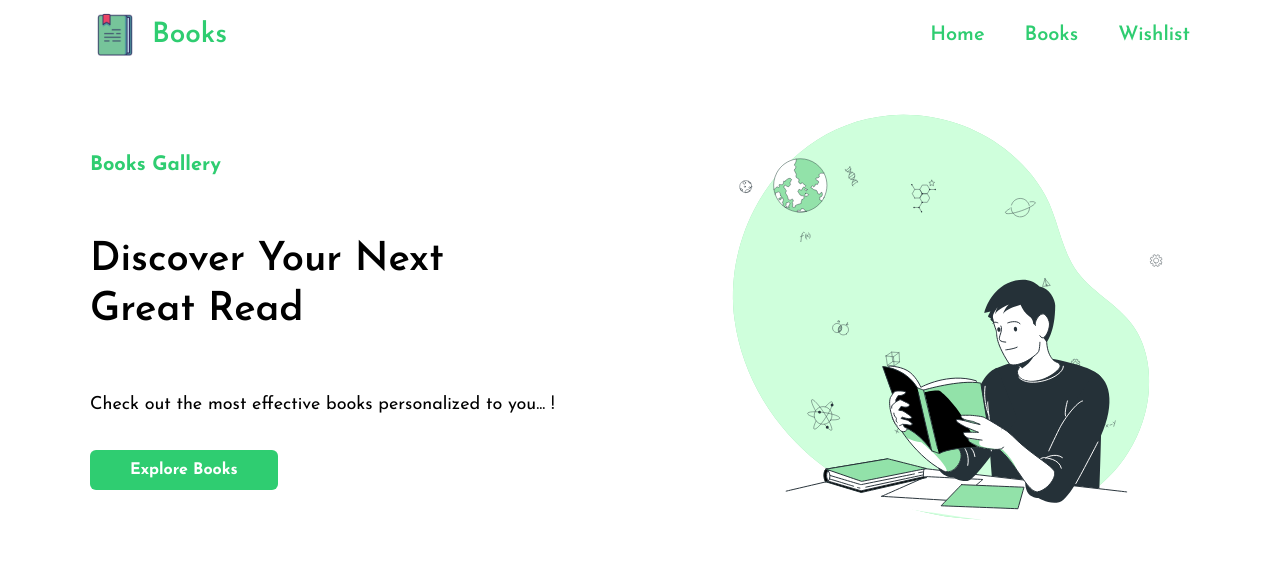
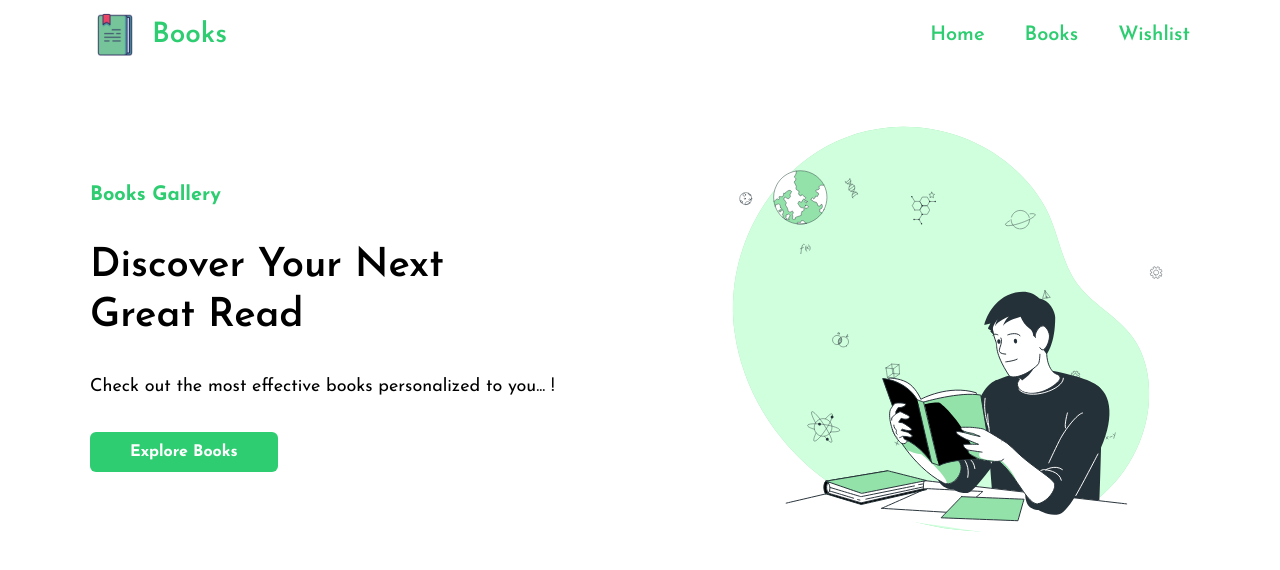
Before and after one commit to Piyashhasan/Ebooks, a React (Vite) app: page / in a window 1280 px wide. Shown: the top 570 px of the page. Built offline with nearby package versions, Linux system fonts and the light colour scheme.

Commit message:
feat: Home page responsive - done

```diff
--- a/src/pages/Home/Home.jsx
+++ b/src/pages/Home/Home.jsx
@@ -12,11 +12,11 @@ const Home = () => {
   return (
     <div className="wrapper">
       <div className="flex flex-wrap items-center justify-between px-4 lg:flex-nowrap xl:px-0">
-        <div className="w-full text-center mt-[50px] lg:text-left lg:mt-0 ">
+        <div className="w-full text-center mt-[50px] lg:text-left lg:mt-0">
           <p className="text-[#2FCD71] text-[18px] sm:text-[20px] font-bold leading-7">
             Books Gallery
           </p>
-          <h1 className="text-[32px] sm:text-[40px] font-semibold leading-[50px] my-5 sm:my-6 lg:py-8">
+          <h1 className="text-[32px] sm:text-[40px] font-semibold leading-[50px] my-5 sm:my-6 lg:py-8 lg:my-0">
             Discover Your Next <br className="hidden sm:block" /> Great Read
           </h1>
           <p className="text-[18px]">
@@ -28,8 +28,8 @@ const Home = () => {
             </button>
           </Link>
         </div>
-        <div className="w-full flex items-center justify-center lg:justify-end mt-14 lg:mt-0">
-          <div className="w-[500px]">{View}</div>
+        <div className="w-full flex items-center justify-center lg:justify-end mt-14 lg:mt-3">
+          <div className="max-w-[500px]">{View}</div>
         </div>
       </div>
     </div>
```
